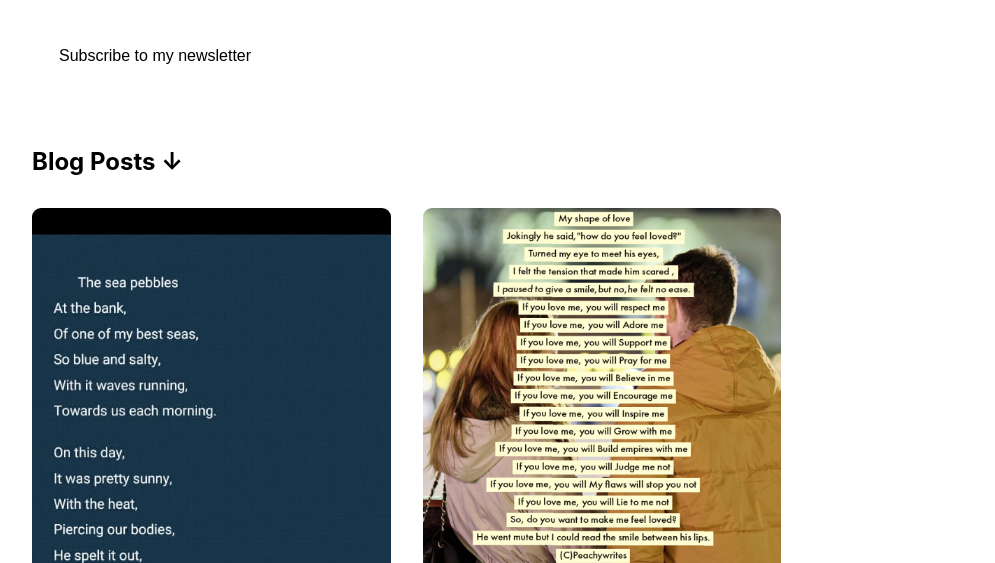
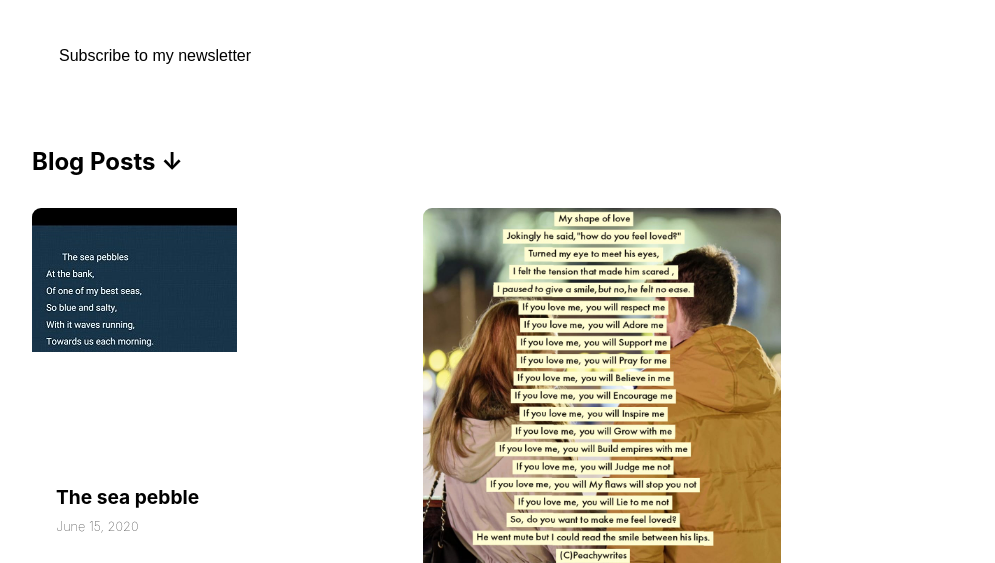
Before and after one commit to Harphies/peachywrites, a Gatsby site: page / in a window 1280 px wide. Shown: the part 237-800 px from the top of the page, without its empty margins (38-1033 px from the left). Built offline with nearby package versions, Linux system fonts and the light colour scheme; Gatsby itself is replaced by a stand-in of ours.

Commit message:
Update Blog “2020-1-7-Classicle”

```diff
--- a/_data/blog/2020-1-7-Classicle.md
+++ b/_data/blog/2020-1-7-Classicle.md
@@ -3,7 +3,7 @@
 path: /sea_pebble
 date: 2020-06-15T00:00:00.000Z
 title: The sea pebble
-thumbnail: /assets/see peeble.jpeg
+thumbnail: /assets/sea.jpeg
 metaDescription: The sea pebble poem
 ---
 The sea pebble
```
Also changed, not shown: static/assets/sea.jpeg (added).
